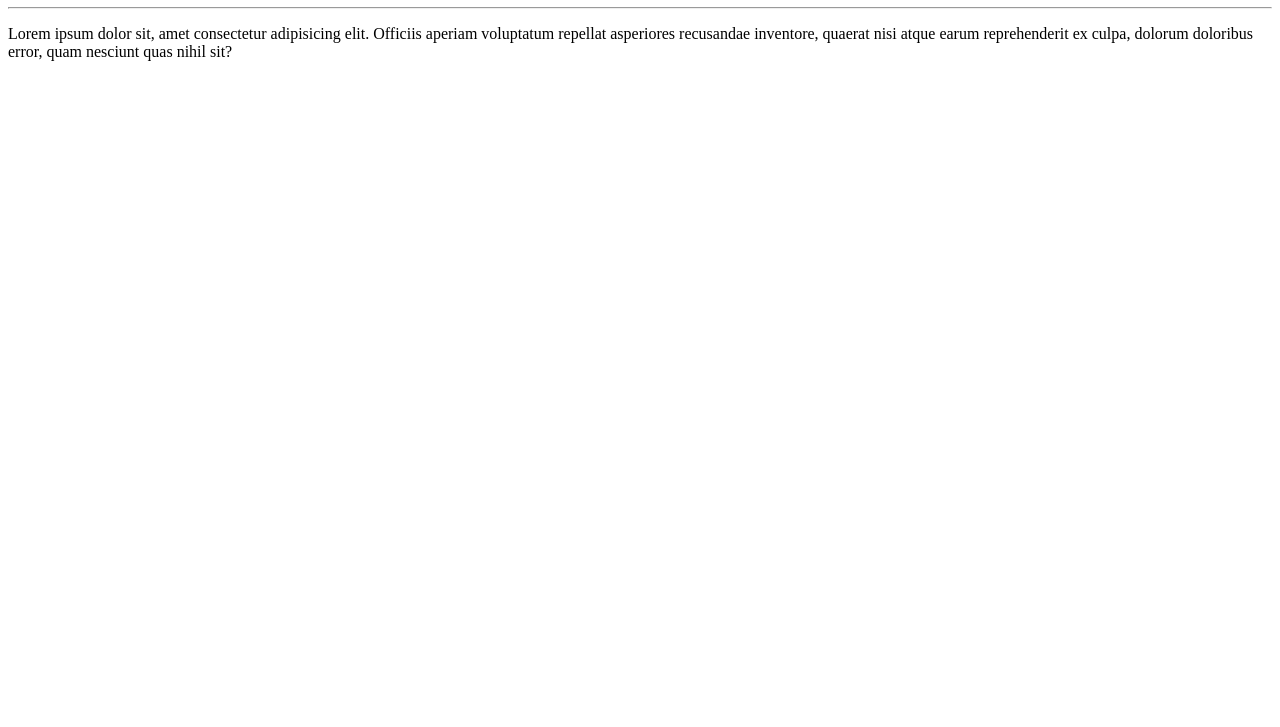
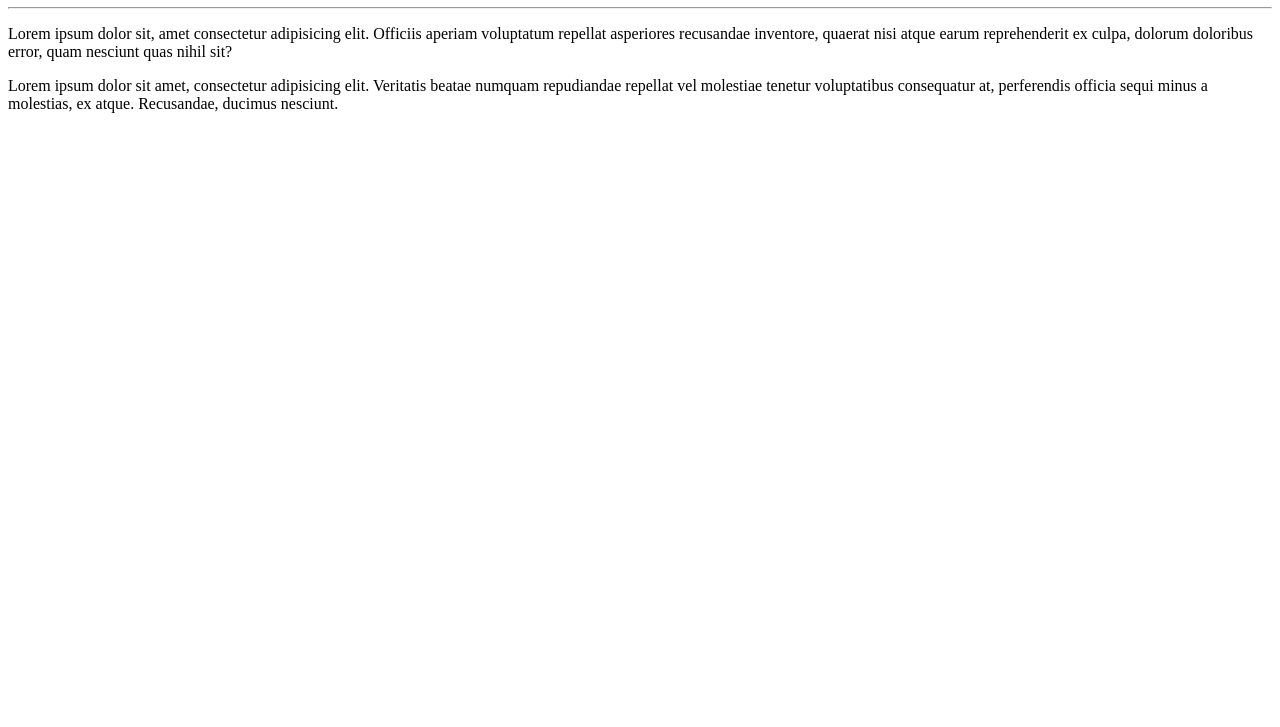
Before and after one commit to Thiagocaldeiraa/Ola--Mundo--, a plain HTML site: page Página-de-teste/index.html in a window 1280 px wide. Shown: the part 73-800 px from the top of the page. Drawn offline with Linux system fonts and the light colour scheme.

Commit message:
Adicionando parágrafo

```diff
--- a/Página-de-teste/index.html
+++ b/Página-de-teste/index.html
@@ -10,5 +10,6 @@
     <h1>OLÁ MUNDO!</h1>
     <hr>
     <p>Lorem ipsum dolor sit, amet consectetur adipisicing elit. Officiis aperiam voluptatum repellat asperiores recusandae inventore, quaerat nisi atque earum reprehenderit ex culpa, dolorum doloribus error, quam nesciunt quas nihil sit?</p>
+    <p>Lorem ipsum dolor sit amet, consectetur adipisicing elit. Veritatis beatae numquam repudiandae repellat vel molestiae tenetur voluptatibus consequatur at, perferendis officia sequi minus a molestias, ex atque. Recusandae, ducimus nesciunt.</p>
 </body>
 </html>
```
